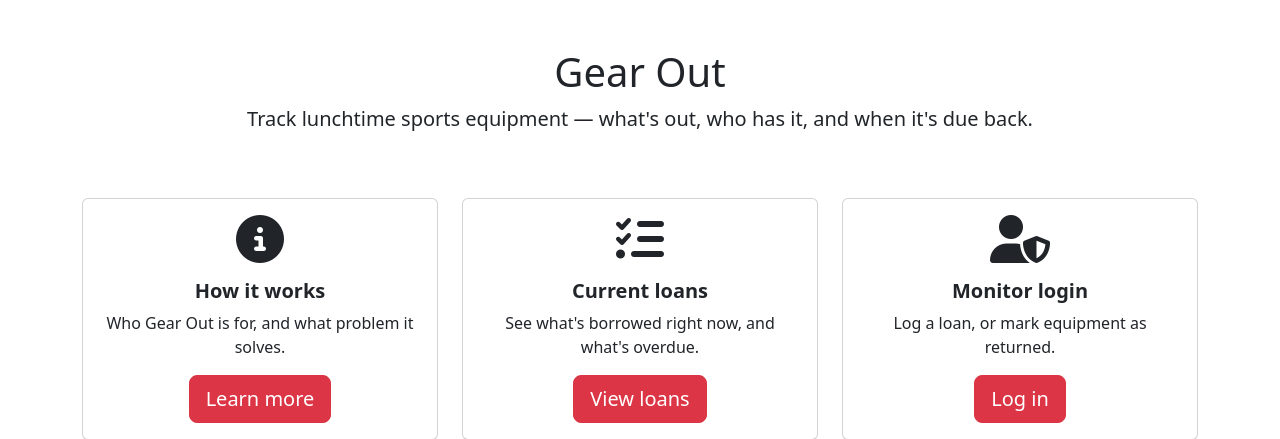
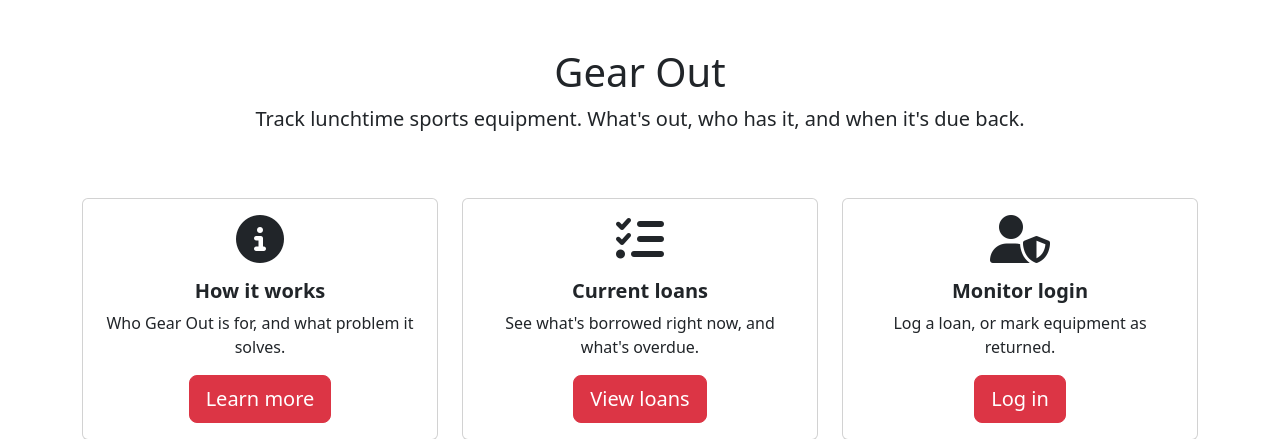
Before and after one commit to jacobgates-blip/gear_out, a PHP site: page / in a window 1280 px wide. Shown: the part 59-498 px from the top of the page. Run offline with PHP 8.4, Linux system fonts and the light colour scheme.

Commit message:
Change test in index.php

```diff
--- a/index.php
+++ b/index.php
@@ -11,7 +11,7 @@ include('includes/nav.php');
     <div class="row align-items-start">
         <div class="col">
             <h1>Gear Out</h1>
-            <p class="lead">Track lunchtime sports equipment — what's out, who has it, and when it's due back.</p>
+            <p class="lead">Track lunchtime sports equipment. What's out, who has it, and when it's due back.</p>
         </div>
     </div>
 </div>
```
